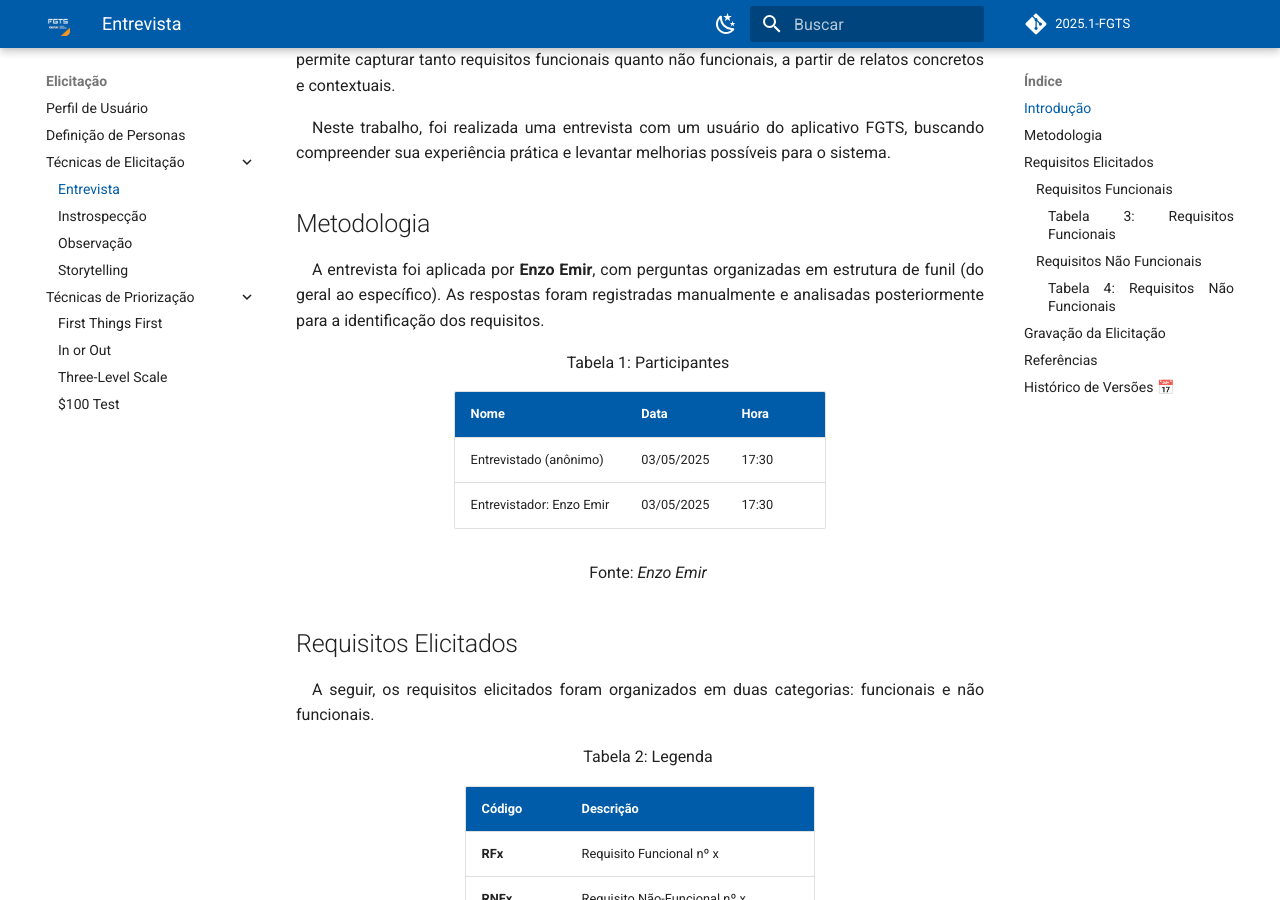
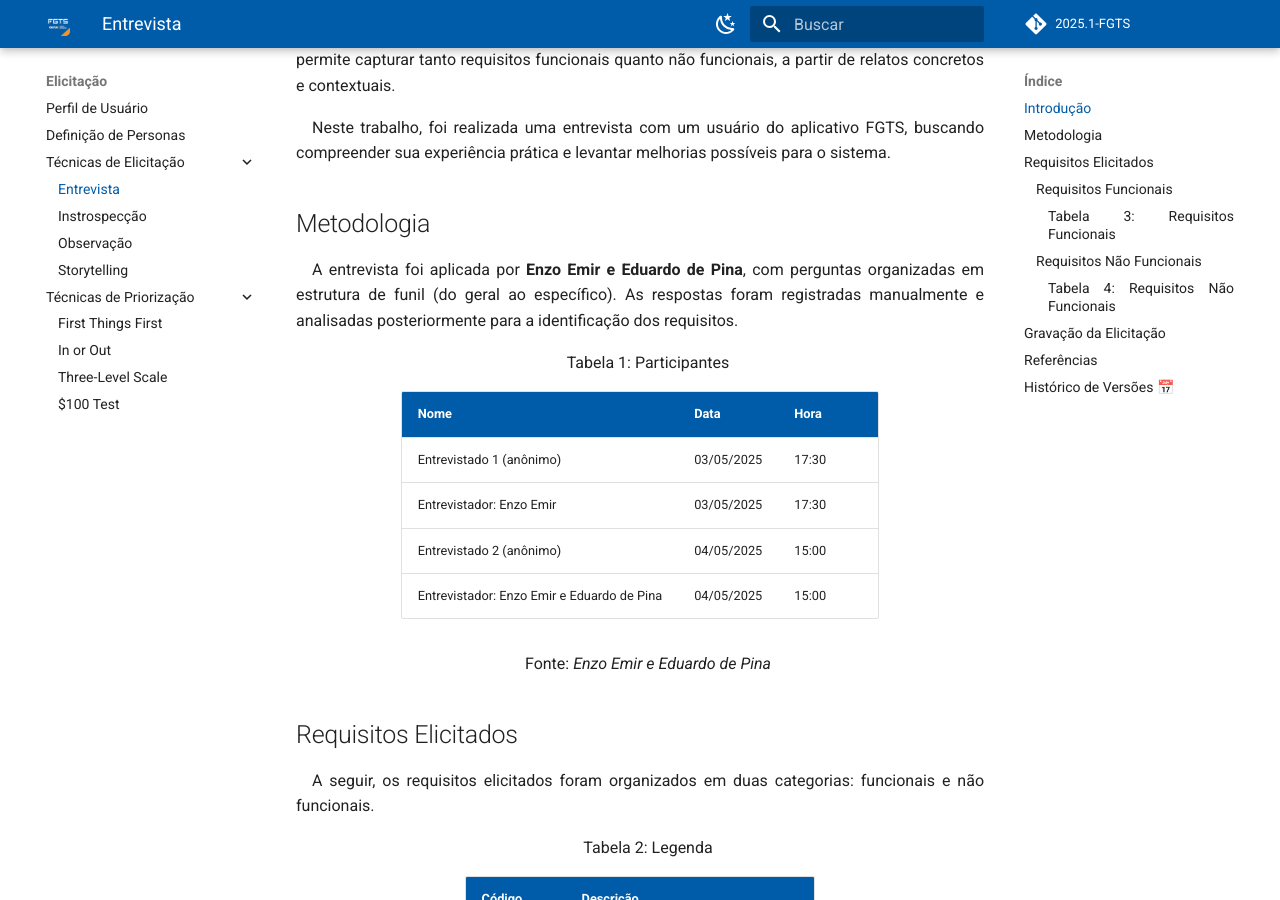
Before and after one commit to eduardodpms/REQ-FGTS, an MkDocs documentation site: the page built from docs/Elicitacao/Tecnicas-de-Elicitacao/Entrevista.md, in a window 1280 px wide and 900 px high, scrolled down 308 px. Built offline with MkDocs 1.6.1 and Material for MkDocs 9.7.7, drawn with Linux system fonts in a browser that asks for light colours; comment, search, counter and statistics services are not loaded.

Commit message:
Update Entrevista.md

```diff
--- a/docs/Elicitacao/Tecnicas-de-Elicitacao/Entrevista.md
+++ b/docs/Elicitacao/Tecnicas-de-Elicitacao/Entrevista.md
@@ -8,7 +8,7 @@ Neste trabalho, foi realizada uma entrevista com um usuário do aplicativo FGTS,
 
 ## Metodologia
 
-A entrevista foi aplicada por **Enzo Emir**, com perguntas organizadas em estrutura de funil (do geral ao específico). As respostas foram registradas manualmente e analisadas posteriormente para a identificação dos requisitos.
+A entrevista foi aplicada por **Enzo Emir e Eduardo de Pina**, com perguntas organizadas em estrutura de funil (do geral ao específico). As respostas foram registradas manualmente e analisadas posteriormente para a identificação dos requisitos.
 
 <font size="3"><p style="text-align: center">Tabela 1: Participantes</p></font>
 
@@ -24,7 +24,7 @@ A entrevista foi aplicada por **Enzo Emir**, com perguntas organizadas em estrut
   </thead>
   <tbody>
     <tr>
-      <td>Entrevistado (anônimo)</td>
+      <td>Entrevistado 1 (anônimo)</td>
       <td>03/05/2025</td>
       <td>17:30</td>
     </tr>
@@ -33,12 +33,23 @@ A entrevista foi aplicada por **Enzo Emir**, com perguntas organizadas em estrut
       <td>03/05/2025</td>
       <td>17:30</td>
     </tr>
+    <tr>
+      <td>Entrevistado 2 (anônimo)</td>
+      <td>04/05/2025</td>
+      <td>15:00</td>
+    </tr>
+    <tr>
+      <td>Entrevistador: Enzo Emir e Eduardo de Pina</td>
+      <td>04/05/2025</td>
+      <td>15:00</td>
+    </tr>
   </tbody>
 </table>
 
 </div>
 
-<p style="text-align: center; font-size: 16px;">Fonte: <i>Enzo Emir</i></p>
+
+<p style="text-align: center; font-size: 16px;">Fonte: <i>Enzo Emir e Eduardo de Pina</i></p>
 
 ## Requisitos Elicitados
 
```
